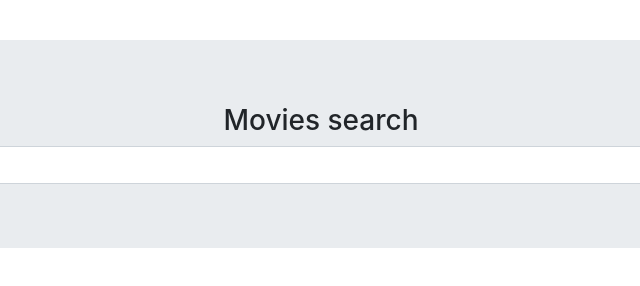
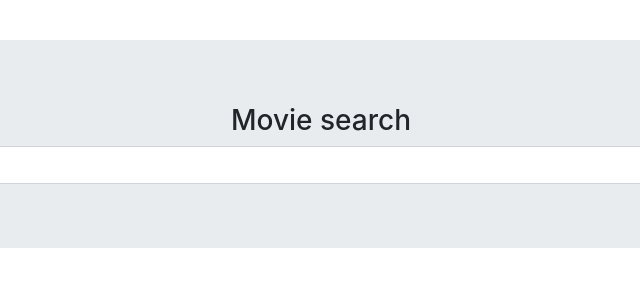
Before and after one commit to OlegMeditskiy/glo_academy, a plain HTML site: page index.html in a window 1280 px wide. Shown: the full height of the page, 319-959 px from the left. Drawn offline with nearby package versions, Linux system fonts and the light colour scheme.

Commit message:
Movies search --- Movie search

```diff
--- a/index.html
+++ b/index.html
@@ -20,7 +20,7 @@
 
     <div class="container">
         <div class="jumbotron">
-            <h3 class="text-center">Movies search</h3>
+            <h3 class="text-center">Movie search</h3>
             <form id='search-form'>
                 <input type="text" class="form-control" id='searchText' placeholder="Insert title">
             </form>
```
